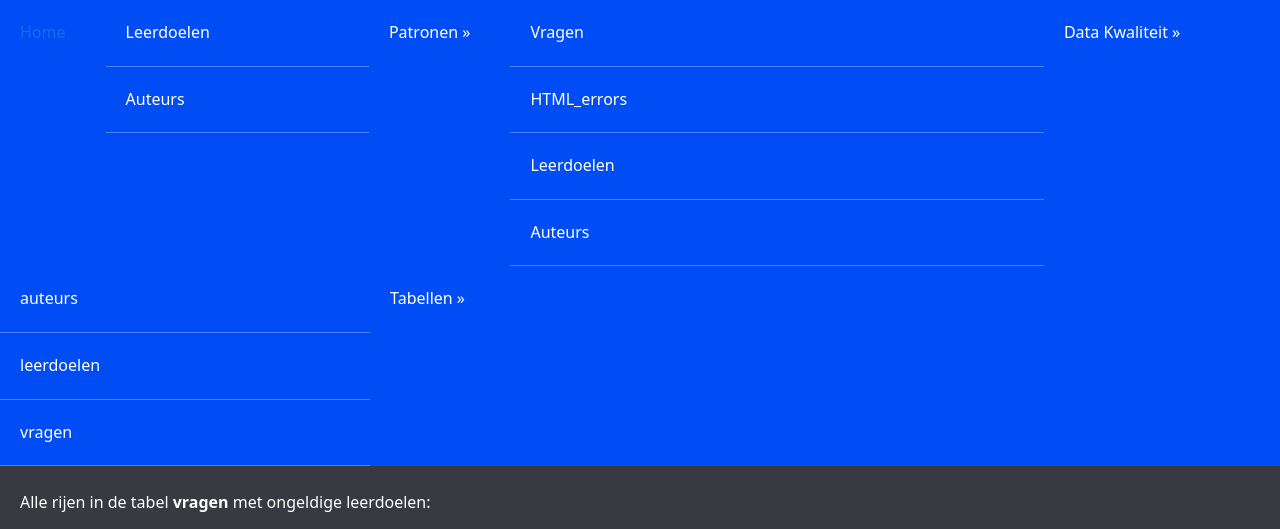
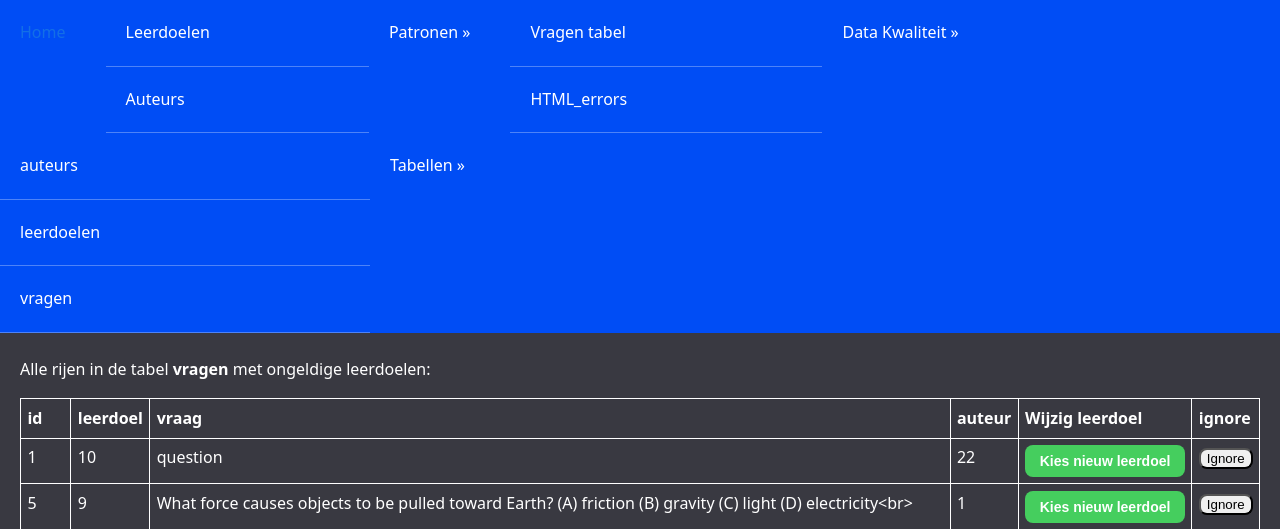
Before and after one commit to shavhp/WP2-MVC_testcorrect, a Flask app: page /leerdoelen in a window 1280 px wide. Shown: the top 529 px of the page. Run offline with Flask 2, Linux system fonts and the light colour scheme; data comes from the database, SQL or seed files in the repository.

Commit message:
Update: Combining three pages under 'Data Kwaliteit' bar into one.

```diff
--- a/app.py
+++ b/app.py
@@ -60,15 +60,6 @@ def get_leerdoelen():
     return render_template("foute_leerdoelen.html", rows=rows, columns=column_names, table_list=tables, rij=rij)
 
 
-@app.route("/vragen")
-def get_vragen():
-    tables = dbm.get_table_list()
-    x = 0
-    if x == 0:
-        rows, column_names = dbm.get_vragen()
-        return render_template("invalid_vraag.html", rows=rows, columns=column_names, table_list=tables)
-
-
 @app.route("/auteurs")
 def get_auteurs():
     tables = dbm.get_table_list()
@@ -78,22 +69,11 @@ def get_auteurs():
         return render_template("invalid_auteur.html", rows=rows, columns=column_names, table_list=tables)
 
 
-@app.route("/auteurs_not_null")
-def get_auteurs_not_null():
+@app.route("/vragen_null")
+def get_vragen_null():
     tables = dbm.get_table_list()
-    x = 0
-    if x == 0:
-        rows, column_names = dbm.get_auteurs()
-        return render_template("ingevulde_auteur.html", rows=rows, columns=column_names, table_list=tables)
-
-
-@app.route("/leerdoelen_not_null")
-def get_leerdoelen_not_null():
-    tables = dbm.get_table_list()
-    x = 0
-    if x == 0:
-        rows, column_names = dbm.get_leerdoelen()
-        return render_template("ingevulde_leerdoelen.html", rows=rows, columns=column_names, table_list=tables)
+    rows, column_names = dbm.get_vragen_null()
+    return render_template("ingevulde_auteur.html", rows=rows, columns=column_names, table_list=tables)
 
 
 # The table route displays the content of a table
--- a/lib/tablemodel.py
+++ b/lib/tablemodel.py
@@ -68,39 +68,24 @@ class DatabaseModel:
             table_list.append(table[0])
         return table_list
 
-    def get_vragen(self):
-        cursor = sqlite3.connect(self.database_file).cursor()
-        cursor.execute(f"SELECT * FROM vragen WHERE vraag IS NULL OR vraag = '';")
-        # An alternative for this 2 var approach is to set a sqlite row_factory on the connection
-        vraag_table_headers = [column_name[0] for column_name in cursor.description]
-        vraag_table_content = cursor.fetchall()
-        return vraag_table_content, vraag_table_headers
-
     def get_auteurs(self):
         cursor = sqlite3.connect(self.database_file).cursor()
-        cursor.execute(f"SELECT * FROM vragen WHERE auteur NOT IN(SELECT id FROM auteurs)")
+        cursor.execute("SELECT * FROM vragen WHERE auteur NOT IN(SELECT id FROM auteurs)")
         # An alternative for this 2 var approach is to set a sqlite row_factory on the connection
         auteurs_table_headers = [column_name[0] for column_name in cursor.description]
         auteurs_table_content = cursor.fetchall()
         return auteurs_table_content, auteurs_table_headers
 
-    def get_auteurs_not_null(self):
+    def get_vragen_null(self):
         cursor = sqlite3.connect(self.database_file).cursor()
-        cursor.execute(f"SELECT * FROM vragen WHERE auteur IS NOT NULL")
-        auteurs_table_headers = [column_name[0] for column_name in cursor.description]
-        auteurs_table_content = cursor.fetchall()
-        return auteurs_table_content, auteurs_table_headers
-
-    def get_leerdoelen_not_null(self):
-        cursor = sqlite3.connect(self.database_file).cursor()
-        cursor.execute(f"SELECT * FROM vragen WHERE leerdoel IS NOT NULL")
-        leerdoelen_table_headers = [column_name[0] for column_name in cursor.description]
-        leerdoelen_table_content = cursor.fetchall()
-        return leerdoelen_table_content, leerdoelen_table_headers
+        cursor.execute("SELECT * FROM vragen WHERE auteur IS NULL OR leerdoel IS NULL OR vraag IS NULL;")
+        vragen_table_headers = [column_name[0] for column_name in cursor.description]
+        vraag_table_content = cursor.fetchall()
+        return vraag_table_content, vragen_table_headers
 
     def get_htmlcodes(self):
         cursor = sqlite3.connect(self.database_file).cursor()
-        cursor.execute(f"SELECT id,vraag FROM vragen WHERE vraag LIKE '%&nbsp%' OR vraag LIKE '%<br>%';")
+        cursor.execute("SELECT id,vraag FROM vragen WHERE vraag LIKE '%&nbsp%' OR vraag LIKE '%<br>%';")
         HTML_error_header = [column_name[0] for column_name in cursor.description]
         HTML_error_content = cursor.fetchall()
         return HTML_error_content, HTML_error_header
--- a/templates/Navbar.html
+++ b/templates/Navbar.html
@@ -11,10 +11,8 @@
         <li>
             <a href="">Data Kwaliteit </a>
             <ul class = "dropdown">
-                <li><a href="/vragen">Vragen</a></li>
+                <li><a href="/vragen_null">Vragen tabel</a></li>
                 <li><a href="/nbsp_error">HTML_errors</a></li>
-                <li><a href="/leerdoelen_not_null">Leerdoelen</a></li>
-                <li><a href="/auteurs_not_null">Auteurs</a></li>
             </ul>
         </li>
         <li>
```
